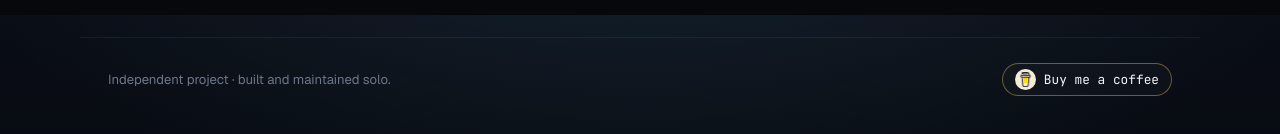
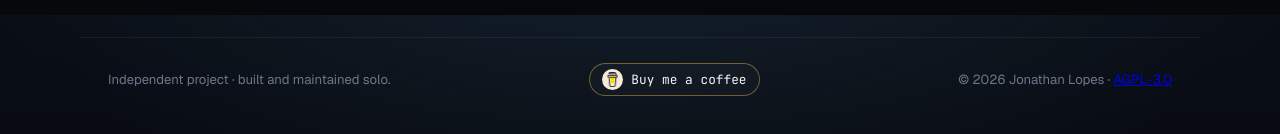
Before and after one commit to GitHwwb/neutrino-alert-atlas, a plain HTML site: page web/index.html in a window 1280 px wide. Shown: the part 3985-4119 px from the top of the page. Drawn offline with nearby package versions, Linux system fonts and the light colour scheme.

Commit message:
Add AGPL-3.0 LICENSE, source attribution, and copyright notice

```diff
--- a/web/index.html
+++ b/web/index.html
@@ -256,6 +256,7 @@
     <a class="bmc-link" href="https://www.buymeacoffee.com/Jon.L" target="_blank" rel="noopener">
       <span class="bmc-chip"><img class="bmc-icon" src="buy-me-coffee.webp" alt="" aria-hidden="true"></span> Buy me a coffee
     </a>
+    <span class="foot-note">© 2026 Jonathan Lopes · <a href="https://github.com/GitHwwb/neutrino-alert-atlas/blob/main/LICENSE" target="_blank" rel="noopener">AGPL-3.0</a></span>
   </footer>
 
   <script src="https://unpkg.com/leaflet@1.9.4/dist/leaflet.js"
```
Also changed, not shown: 2 other files.
